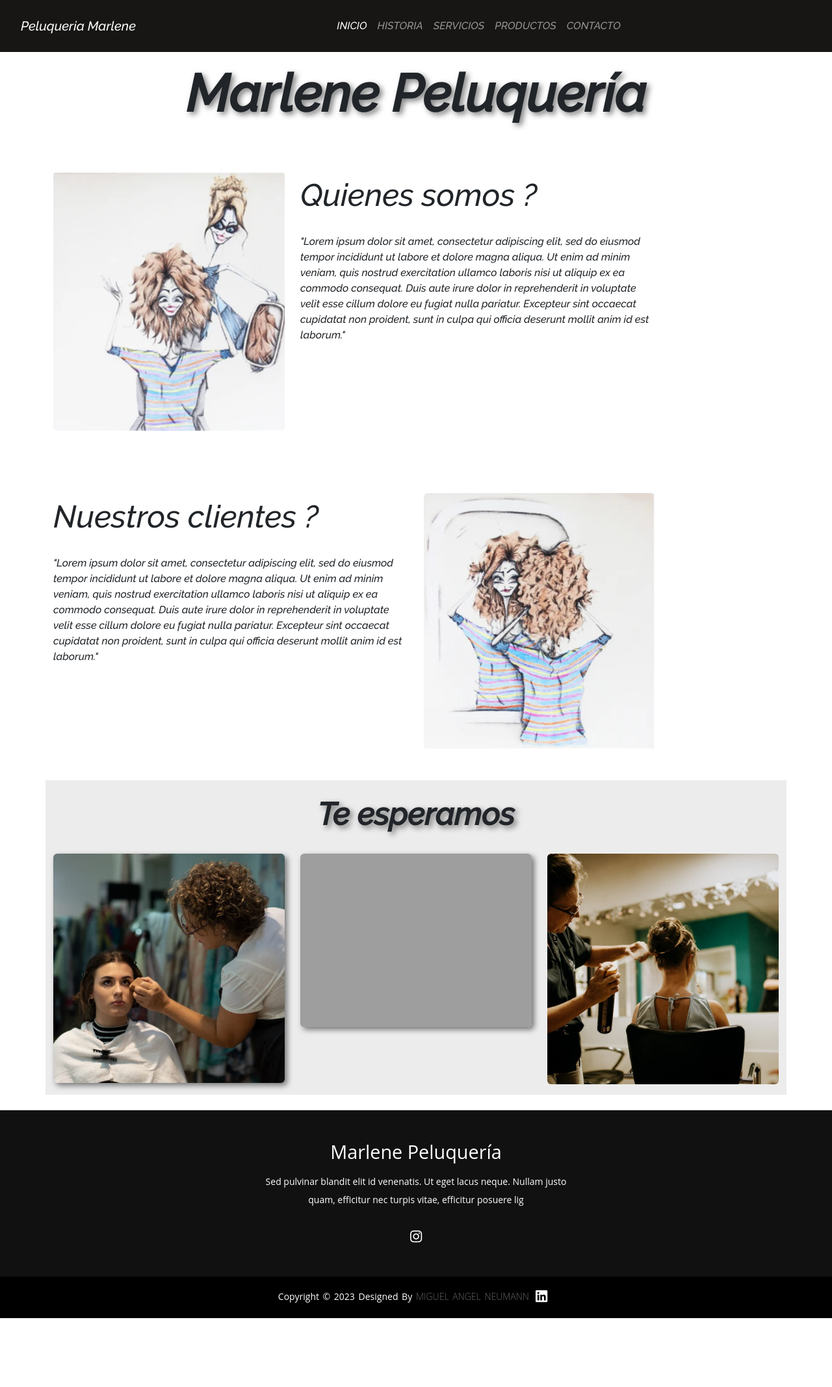
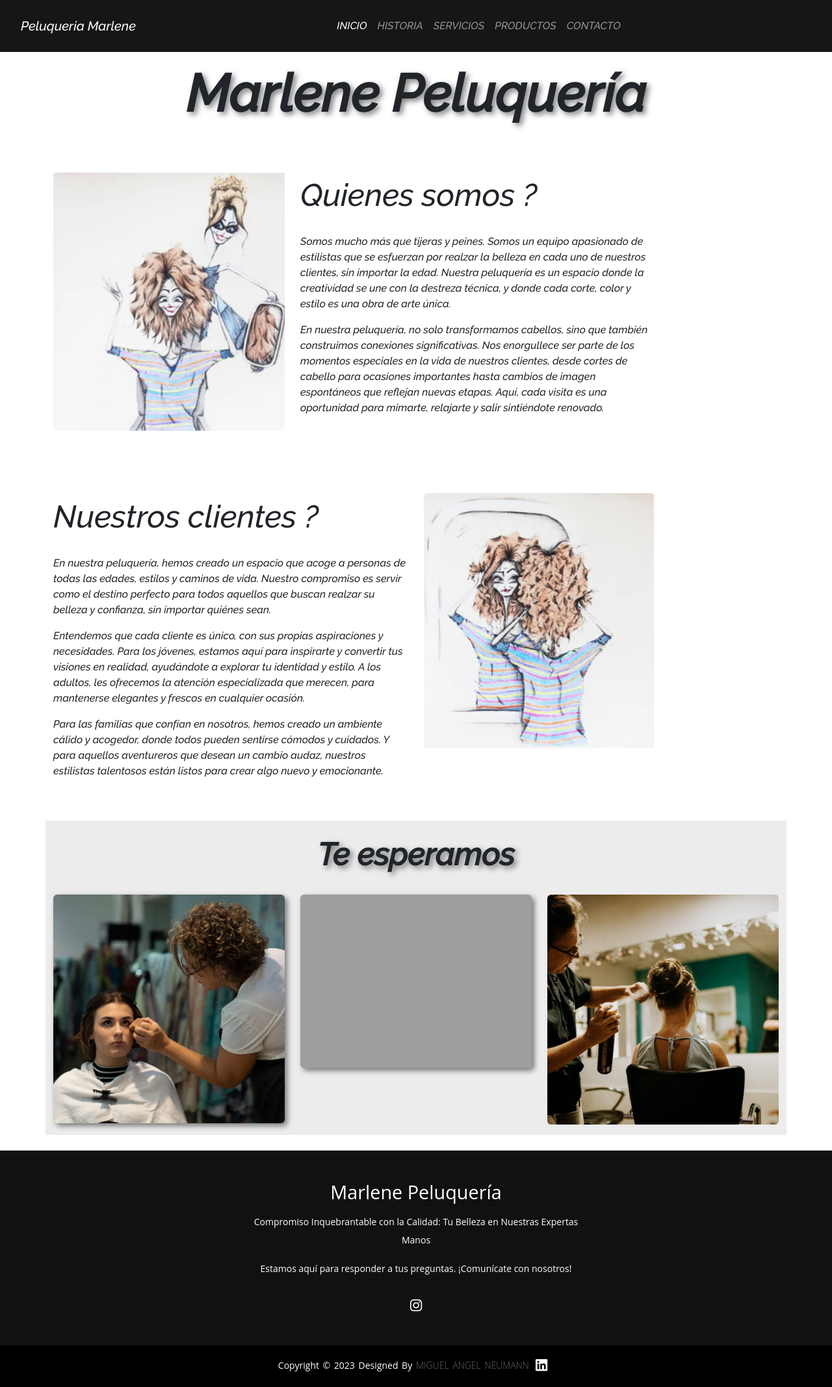
Before and after one commit to guelan14/web-peluqueria, a Django app: page / in a window 1280 px wide. Shown: the whole page at 65% size. Before the commit the page ends 2029 px from the top, so only its background shows below. Run offline with Django 4.2, Linux system fonts and the light colour scheme; some libraries are stand-ins or nearby versions; grey boxes are pictures that could not be loaded.

Commit message:
agregando informacion real

```diff
--- a/core/templates/core/base.html
+++ b/core/templates/core/base.html
@@ -74,8 +74,8 @@
   <footer>
     <div class="footer-content">
       <h3> Marlene Peluquería </h3>
-      <p>Sed pulvinar blandit elit id venenatis. Ut eget lacus neque. Nullam justo quam, efficitur nec turpis vitae,
-        efficitur posuere lig</p>
+      <p>Compromiso Inquebrantable con la Calidad: Tu Belleza en Nuestras Expertas Manos</p>
+      <p>Estamos aquí para responder a tus preguntas. ¡Comunícate con nosotros!</p>
       <ul class="socials p-0">
         <li><a href="https://instagram.com/peluqueriamarlene?igshid=MzRlODBiNWFlZA==" target="_blank"><i
               class="fa-brands fa-instagram"></i></a> </li>
--- a/core/templates/core/home.html
+++ b/core/templates/core/home.html
@@ -16,11 +16,15 @@
         <div class="bg-faded p d-flex mr-auto rounded ">
           <span class="section-heading-lower pb-4">Quienes somos ? </span>
         </div>
-        <p> "Lorem ipsum dolor sit amet, consectetur adipiscing elit, sed do eiusmod tempor incididunt ut labore et
-          dolore magna aliqua. Ut enim ad minim veniam, quis nostrud exercitation ullamco laboris nisi ut aliquip ex
-          ea commodo consequat. Duis aute irure dolor in reprehenderit in voluptate velit esse cillum dolore eu
-          fugiat nulla pariatur. Excepteur sint occaecat cupidatat non proident, sunt in culpa qui officia deserunt
-          mollit anim id est laborum."
+        <p> Somos mucho más que tijeras y peines. Somos un equipo apasionado de estilistas que se esfuerzan por realzar
+          la belleza en cada uno de nuestros clientes, sin importar la edad. Nuestra peluquería es un espacio donde la
+          creatividad se une con la destreza técnica, y donde cada corte, color y estilo es una obra de arte única.
+        </p>
+        <p>
+          En nuestra peluquería, no solo transformamos cabellos, sino que también construimos conexiones significativas.
+          Nos enorgullece ser parte de los momentos especiales en la vida de nuestros clientes, desde cortes de cabello
+          para ocasiones importantes hasta cambios de imagen espontáneos que reflejan nuevas etapas. Aquí, cada visita
+          es una oportunidad para mimarte, relajarte y salir sintiéndote renovado.
         </p>
       </div>
     </div>
@@ -31,11 +35,20 @@
         <div class="bg-faded p d-flex mr-auto rounded">
           <span class="section-heading-lower pb-4"> Nuestros clientes ? </span>
         </div>
-        <p>"Lorem ipsum dolor sit amet, consectetur adipiscing elit, sed do eiusmod tempor incididunt ut labore et
-          dolore magna aliqua. Ut enim ad minim veniam, quis nostrud exercitation ullamco laboris nisi ut aliquip ex
-          ea commodo consequat. Duis aute irure dolor in reprehenderit in voluptate velit esse cillum dolore eu
-          fugiat nulla pariatur. Excepteur sint occaecat cupidatat non proident, sunt in culpa qui officia deserunt
-          mollit anim id est laborum."
+        <p>En nuestra peluquería, hemos creado un espacio que acoge a personas de todas las edades, estilos y caminos de
+          vida. Nuestro compromiso es servir como el destino perfecto para todos aquellos que buscan realzar su belleza
+          y confianza, sin importar quiénes sean.
+        </p>
+        <p>
+          Entendemos que cada cliente es único, con sus propias aspiraciones y necesidades. Para los jóvenes, estamos
+          aquí para inspirarte y convertir tus visiones en realidad, ayudándote a explorar tu identidad y estilo. A los
+          adultos, les ofrecemos la atención especializada que merecen, para mantenerse elegantes y frescos en cualquier
+          ocasión.
+        </p>
+        <p>
+          Para las familias que confían en nosotros, hemos creado un ambiente cálido y acogedor, donde todos pueden
+          sentirse cómodos y cuidados. Y para aquellos aventureros que desean un cambio audaz, nuestros estilistas
+          talentosos están listos para crear algo nuevo y emocionante.
         </p>
       </div>
       <div class="col-lg-4 home-title">
--- a/services/templates/services/services.html
+++ b/services/templates/services/services.html
@@ -4,11 +4,11 @@
 {% block content %}
 <section class="page-section ">
   <div class="pt-4">
-  {% for service in services %}
+
     <div class="container pb-5">
       <div class="row">
         <div class=" col-sm-4">
-        <img class="img-fluid rounded shadow-image "  src="{{service.image.url}}" >
+          <img class="img-fluid rounded shadow-image " src="{{service.image.url}}">
         </div>
         <div class="col-sm-8  mx-auto">
           <div>
@@ -22,7 +22,7 @@
       </div>
     </div>
 
-{% endfor %}
+
   </div>
 </section>
 
```
Also changed, not shown: contact/templates/contact/contact.html (+7 -23 lines). Lines whose indentation alone changed are shown as unchanged.
